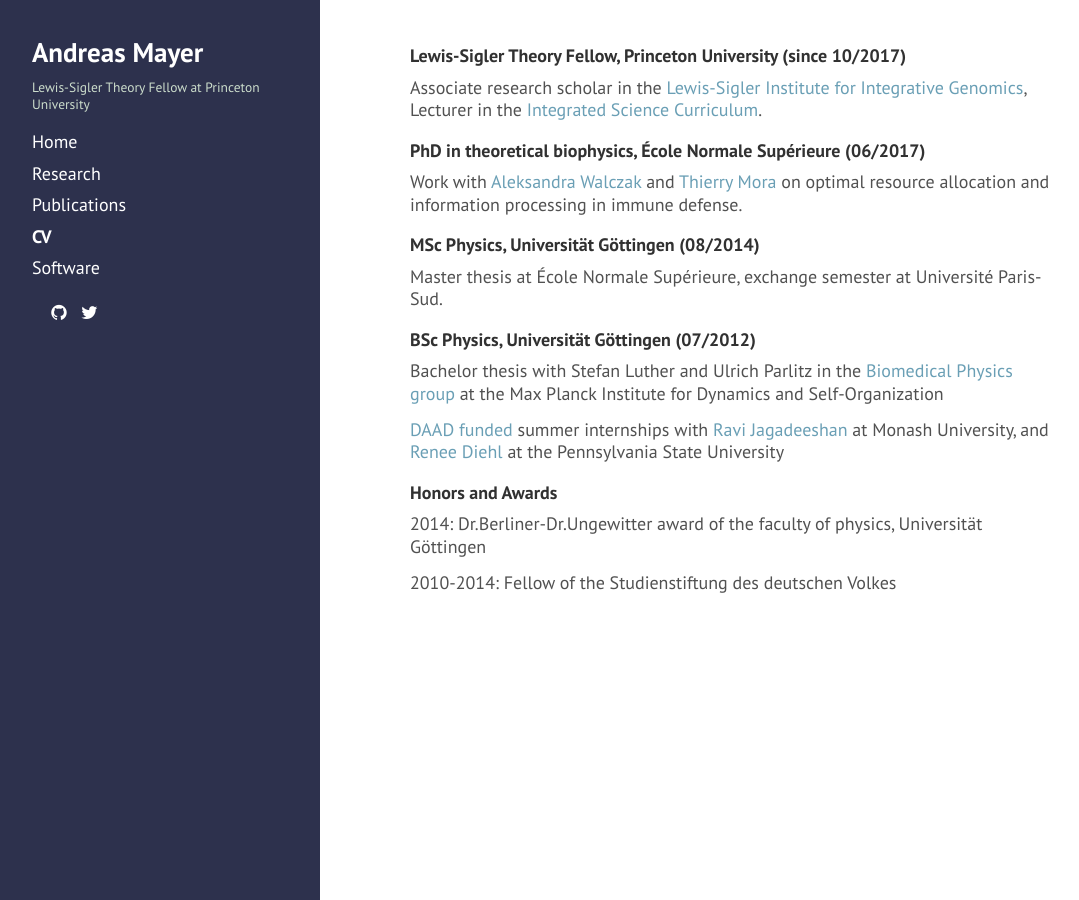
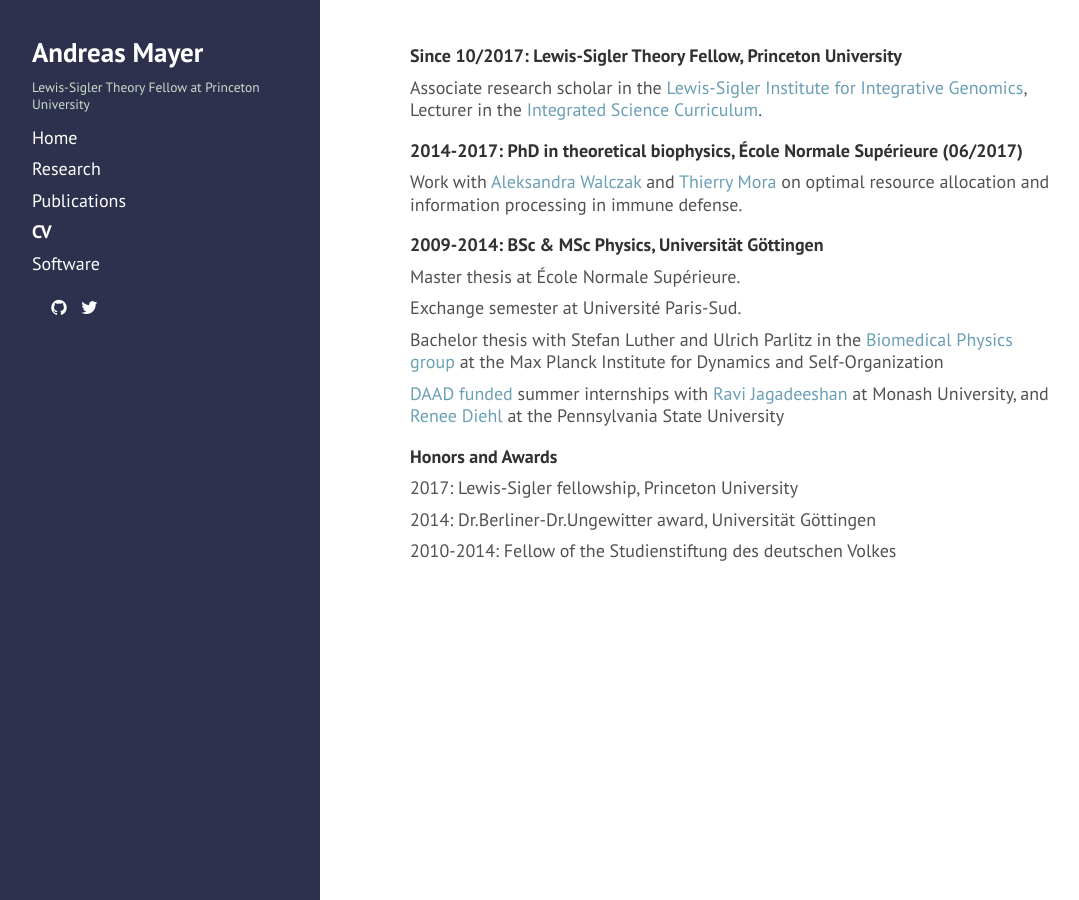
Before and after one commit to andim/andim.github.io, a Jekyll site: the page built from shortcv.md, in a window 1280 px wide. Shown: the whole page, without its empty margins (4-1083 px from the left). Built offline with Jekyll 4.4.1, drawn with Linux system fonts in a browser that asks for light colours; nearby versions of some CDN libraries; a style sheet for code colours, icons or effects is not loaded.

Commit message:
some small cosmetic changes to layout and cv

```diff
--- a/public/css/andim.css
+++ b/public/css/andim.css
@@ -11,7 +11,11 @@ html {
 }
 p {
   margin-top: 0;
-  margin-bottom: 0.75rem;
+  margin-bottom: 0.5rem;
+}
+
+ul {
+    list-style-type: square;
 }
 
 .theme-andim .content {
--- a/shortcv.md
+++ b/shortcv.md
@@ -4,23 +4,28 @@ title: CV
 order: 4
 ---
 
-#### Lewis-Sigler Theory Fellow, Princeton University (since 10/2017)
+#### Since 10/2017: Lewis-Sigler Theory Fellow, Princeton University
 
 Associate research scholar in the [Lewis-Sigler Institute for Integrative Genomics](https://lsi.princeton.edu/), Lecturer in the [Integrated Science Curriculum](https://lsi.princeton.edu/integratedscience).
 
-#### PhD in theoretical biophysics, École Normale Supérieure (06/2017)
+#### 2014-2017: PhD in theoretical biophysics, École Normale Supérieure (06/2017)
+
 Work with [Aleksandra Walczak](http://www.phys.ens.fr/~awalczak/) and [Thierry Mora](http://www.phys.ens.fr/~tmora/) on optimal resource allocation and information processing in immune defense.
 
-#### MSc Physics, Universität Göttingen (08/2014)
-Master thesis at École Normale Supérieure, exchange semester at Université Paris-Sud.
+#### 2009-2014: BSc & MSc Physics, Universität Göttingen
 
-#### BSc Physics, Universität Göttingen (07/2012)
+Master thesis at École Normale Supérieure.
+
+Exchange semester at Université Paris-Sud.
+
 Bachelor thesis with Stefan Luther and Ulrich Parlitz in the [Biomedical Physics group](http://bmp.ds.mpg.de/) at the Max Planck Institute for Dynamics and Self-Organization
 
 [DAAD funded](https://www.daad.de/rise/en/rise-worldwide/) summer internships with [Ravi Jagadeeshan](http://users.monash.edu.au/~rprakash/) at Monash University, and [Renee Diehl](http://www.phys.psu.edu/people/rdd2) at the Pennsylvania State University
 
 #### Honors and Awards
 
-2014: Dr.Berliner-Dr.Ungewitter award of the faculty of physics, Universität Göttingen
+2017: Lewis-Sigler fellowship, Princeton University
+
+2014: Dr.Berliner-Dr.Ungewitter award, Universität Göttingen
 
 2010-2014: Fellow of the Studienstiftung des deutschen Volkes
```
